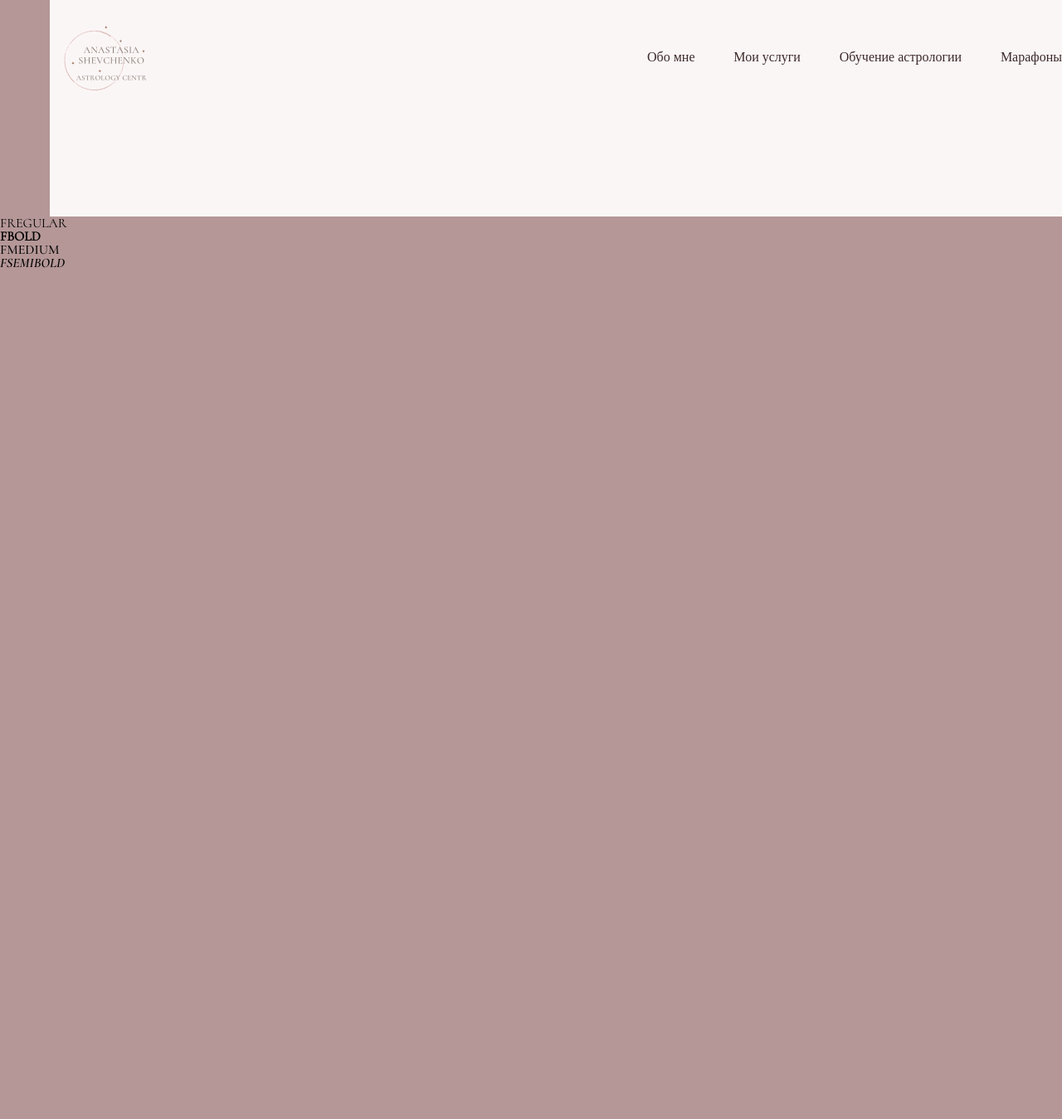
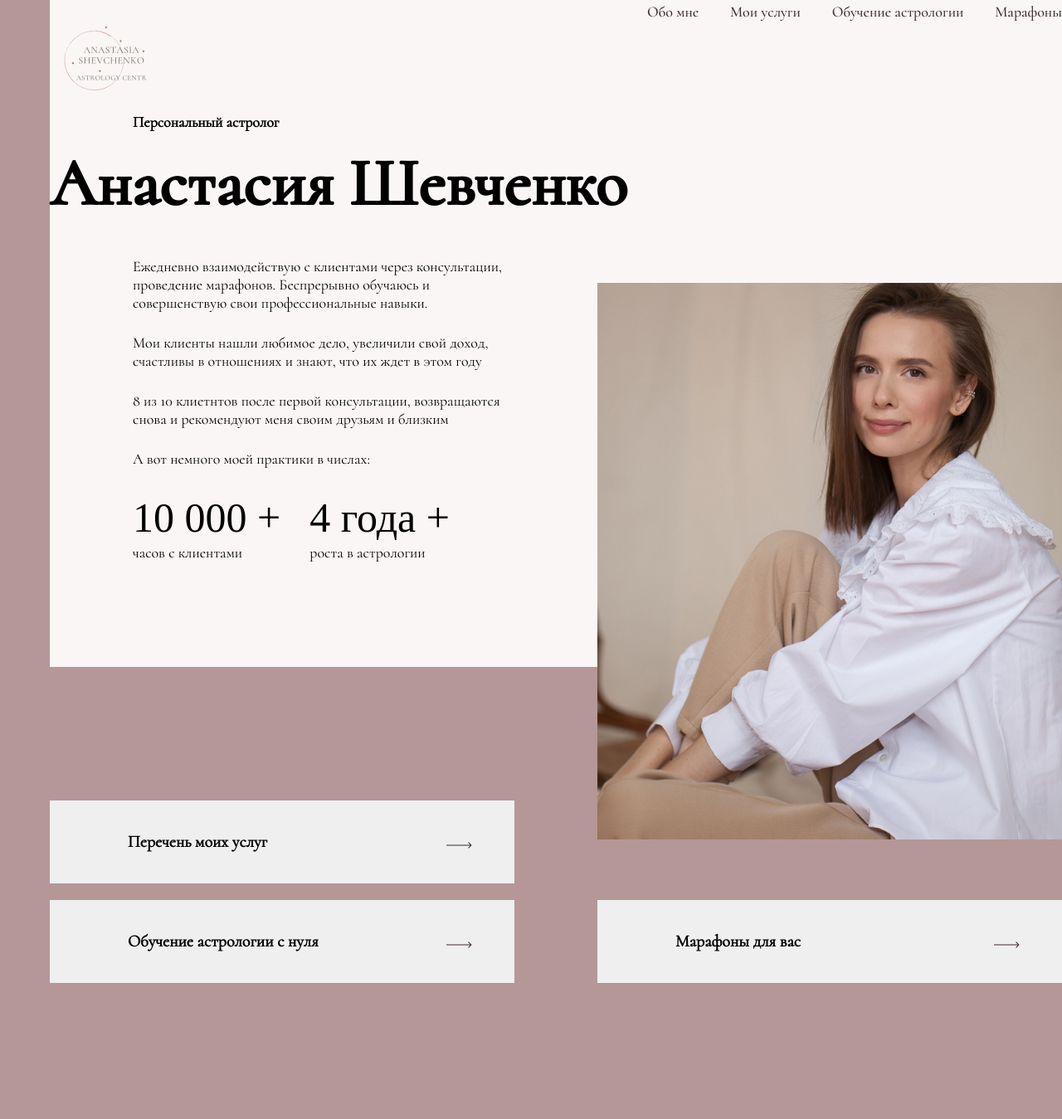
Before and after one commit to FrontKid/ScssPractice, a plain HTML site: page index.html in a window 1280 px wide. Shown: the part 164-1513 px from the top of the page at 83% size. Before the commit the page ends 800 px from the top, so only its background shows below. Drawn offline with Linux system fonts and the light colour scheme.

Commit message:
completed header and services section

```diff
--- a/index.html
+++ b/index.html
@@ -9,7 +9,7 @@
    <link rel="stylesheet" href="/css/style.css">
 </head>
 
-<body>
+<body class="body body__index">
    <header class="header">
       <div class="wrapper">
          <div class="container header__container">
@@ -34,13 +34,51 @@
                   </ul>
                </nav>
             </div>
+            <div class="header__info">
+               <h3 class="header__heading">Персональный астролог</h3>
+               <h1 class="header__title">Анастасия Шевченко</h1>
+               <div class="header__desc">
+                  <p class="header__desc-item">
+                     Ежедневно взаимодействую с клиентами через консультации, проведение
+                     марафонов. Беспрерывно обучаюсь и совершенствую свои профессиональные навыки.
+                  </p>
+                  <p class="header__desc-item">
+                     Мои клиенты нашли любимое дело, увеличили свой доход, счастливы в
+                     отношениях и знают, что их ждет в этом году
+                  </p>
+                  <p class="header__desc-item">
+                     8 из 10 клиетнтов после первой консультации, возвращаются снова и рекомендуют меня своим друзьям и
+                     близким
+                  </p>
+                  <p class="header__desc-item">
+                     А вот немного моей практики в числах:
+                  </p>
+               </div>
+               <div class="header__desc-numbers">
+                  <p class="header__desc-numbers-item"><span>10 000 +</span>часов с клиентами</p>
+                  <p class="header__desc-numbers-item"><span>4 года +</span>роста в астрологии</p>
+               </div>
+            </div>
+            <div class="header__img">
+               <img class="header__img-item" src="/img/anastasyShevchenko.jpg" alt="photo of me">
+            </div>
          </div>
       </div>
    </header>
-   <p class="regular">fregular</p>
-   <p class="bold">fbold</p>
-   <p class="medium">fmedium</p>
-   <p class="semibold">fsemibold</p>
+   <section class="services">
+      <div class="wrapper services__wrapper">
+         <div class="container services__container">
+            <div class="services__buttons">
+               <button class="services__buttons-item button">Перечень моих услуг</button>
+            </div>
+            <div class="services__buttons">
+               <button class="services__buttons-item button">Обучение астрологии с нуля</button>
+               <button class="services__buttons-item button">Марафоны для вас</button>
+            </div>
+         </div>
+      </div>
+   </section>
+   <script src="/source/js/main.js"></script>
 </body>
 
 </html>
--- a/source/fonts/_fonts.scss
+++ b/source/fonts/_fonts.scss
@@ -23,7 +23,7 @@
    src: url('/source/fonts/cormorant/Cormorant-Medium.eot') format('embedded-opentype'),
    url('/source/fonts/cormorant/Cormorant-Medium.woff') format('woff'),
    url('/source/fonts/cormorant/Cormorant-Medium.ttf') format('truetype');
-   font-weight: normal;
+   font-weight: 500;
    font-style: normal;
 }
 
--- /dev/null
+++ b/source/styles/_mixin.scss
@@ -0,0 +1,6 @@
+@mixin textDecor ($font-family,$font-size,$font-weigth,$line-heigth) {
+   font-family: $font-family;
+   font-size: $font-size;
+   font-weight: $font-weigth;
+   line-height: $line-heigth;
+}
--- a/source/styles/style.scss
+++ b/source/styles/style.scss
@@ -1,8 +1,15 @@
-//IMPORT FAILS
+//IMPORT FILES START
 @import "_reset";
-@import "../fonts/fonts";
+@import "../fonts/_fonts";
+@import "../styles/_mixin";
+//IMPORT FILES END
 
-//GLOBAL STYLES
+//font-family: 'Cormorant Regular';
+//font-family: 'Cormorant Bold';
+//font-family: 'Cormorant Medium';
+//font-family: 'Cormorant Semibold';
+
+//GLOBAL STYLES START
 *{
    box-sizing: border-box;
 }
@@ -10,63 +17,130 @@ a{
    text-decoration: none;
    color:#3C2A2A;
 }
-//BODY COLOR
+.container{
+   max-width:1160px;
+   margin: 0 auto;
+}
+.button{
+   min-width: 560px;
+   min-height: 100px;
+   border: none;
+   text-align: left;
+   cursor: pointer;
+   padding-left: 94px;
+   &::after{
+      content: '';
+      background-image: url(/img/button-arrow.svg);
+      background-repeat: no-repeat;
+      width: 32px;
+      height: 10px;
+      position: absolute;
+      top: 50%;
+      right: 50px;
+   }
+}
+//GLOBAL STYLES END
+
+//BODY STYLE START
 body{
+   @include textDecor('Cormorant Regular',18px,400,22px);
+}
+//BODY STYLE END
+
+//INDEX BODY START
+.body__index{
    background-color:  rgba(181, 151, 151, 1);
 }
+//INDEX BODY END
 
-//
+//WHITE BACKGROUND START
 .wrapper{
-   width: calc(100vw - 60px);
    margin: 70px 0 0 60px;
    padding: 97px 0 127px 0;
    background-color: #FBF6F6;
 }
+//WHITE BACKGROUND END
 
-.container{
-   max-width:1160px;
-   margin: 0 auto;
-}
+//HEADER NAV CONTENT START
 .header__container{
    max-width: 1220px;
+   position: relative;
+
 }
-
 .header__top{
    display: flex;
-   align-items: center;
    justify-content: space-between;
-
    .header__top-nav{
+      @include textDecor('Cormorant Medium',18px,500,22px);
       min-width: 500px;
       .header__top-nav-list{
          display: flex;
          justify-content: space-between;
-
+         .header__top-nav-link:focus{
+            font-weight: 700;
+         }
       }
    }
+}
+//HEADER NAV CONTENT END
 
+//HEADER DESCRIPTION START
+
+.header__info{
+   padding-left: 100px;
+   .header__heading{
+      @include textDecor('Cormorant Bold',18px,700,22px);
+      margin: 0 0 15px 0;
+   }
+   .header__title{
+      @include textDecor('Cormorant Medium',80px,800,97px);
+      margin: 0 0 40px -100px;
+   }
+   .header__desc{
+      max-width: 460px;
+      .header__desc-item:not(:last-child){
+         margin: 0 0 26px 0;
+      }
+   }
+   .header__desc-numbers{
+      display: flex;
+      justify-content: space-between;
+      max-width: 382px;
+      margin: 30px 0 0 0;
+      span{
+         display: block;
+      @include textDecor('',50px,400,61px);
+      }
+   }
 }
-%toUp{
-   text-transform: uppercase;
+.header__img-item{
+   position: absolute;
+   bottom: -335px;
+right: 0;
 }
-.regular {
-   font-family: 'Cormorant Regular';
-   font-weight: 400;
-   @extend %toUp;
+
+//HEADER DESCRIPTION END
+
+
+.services{
+   .services__wrapper{
+      background-color: transparent;
+      padding: 0;
+      margin-top: 0;
+      margin-bottom: 0;
+   }
+   .services__container{
+      max-width: 1220px;
+      margin: 0 auto;
+   }
+   padding: 141px 0 164px 0;
+   .services__buttons{
+      display: flex;
+      justify-content: space-between;
+      .services__buttons-item{
+         @include textDecor('Cormorant Bold',20px,700,24px);
+         margin-top: 20px;
+         position: relative;
+      }
+   }
 }
-.bold {
-   font-family: 'Cormorant Bold';
-   font-weight: 700;
-   @extend %toUp;
-
-}
-.medium {
-   font-family: 'Cormorant Medium';
-   font-weight: 500;
-   @extend %toUp;
-}
-.semibold {
-   font-family: 'Cormorant Semibold';
-   font-weight: 600;
-   @extend %toUp;
-}
```
Also changed, not shown: css/style.css, img/anastasyShevchenko.jpg (added), img/button-arrow.svg (added).
